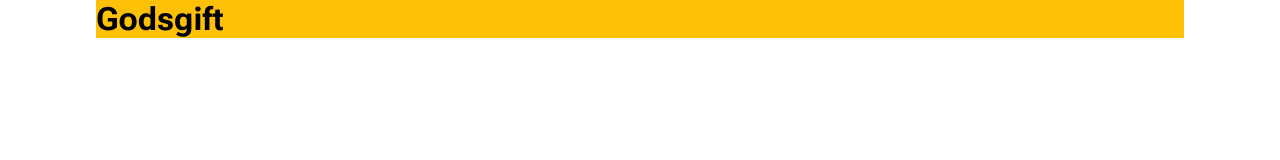
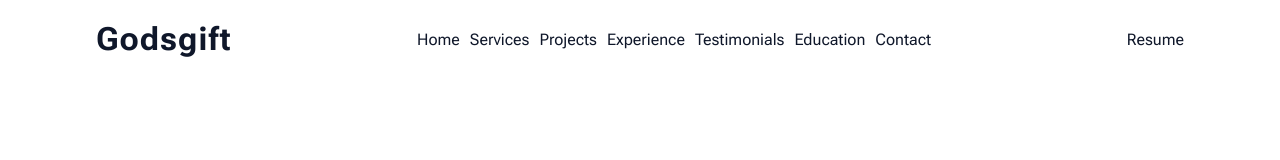
Before and after one commit to Godsgift-Dev/portfolio-website, a plain HTML site: page index.html in a window 1280 px wide. Drawn offline with Linux system fonts and the light colour scheme.

Commit message:
header navigations added

```diff
--- a/index.html
+++ b/index.html
@@ -10,6 +10,20 @@
     <div id="container">
         <header class="header">
             <h1>Godsgift</h1>
+            <nav class="nav-lists">
+                <ul>
+                    <li><a href="#home">Home</a></li>
+                    <li><a href="#services">Services</a></li>
+                    <li><a href="#projects">Projects</a></li>
+                    <li><a href="#experience">Experience</a></li>
+                    <li><a href="#testimonials">Testimonials</a></li>
+                    <li><a href="#education">Education</a></li>
+                    <li><a href="#contact">Contact</a></li>
+                </ul>
+            </nav>
+            <div>
+                <a href="#">Resume</a>
+            </div>
         </header>
     </div>
 </body>
--- a/style.css
+++ b/style.css
@@ -14,9 +14,35 @@
     box-sizing: border-box;
 }
 
+img {
+    max-width: 100%;
+    height: auto;
+}
+
+a {
+    text-decoration: none;
+    color: var(--color-heading);
+}
+
+li {
+    list-style: none;
+}
+
+p {
+    color: var(--color-paragraph);
+    font-size: 15px;
+    letter-spacing: 1px;
+}
+
+h1, h2, h3, h4, h5, h6 {
+    color: var(--color-heading);
+    letter-spacing: 1px;
+}
+
 body {
    font-family: "Roboto Flex", sans-serif;
    background-color: var(--color-background);
+   font-size: 16px;
 }
 
 #container {
@@ -24,5 +50,29 @@ body {
     flex-direction: column;
     width: 85%;
     margin: 0 auto;
-    background-color: var(--color-accent);
+    background-color: inherit;
 }
+
+#container .header {
+    display: flex;
+    align-items: center;
+    justify-content: space-between;
+    background-color: inherit;
+    overflow: hidden;
+    padding: 20px 0;
+}
+
+.header h1 {
+    font-size: 32px;
+    font-weight: bold;
+    text-transform: capitalize
+}
+
+.header .nav-lists ul {
+    display: inline-flex;
+    align-items: center;
+}
+
+.nav-lists ul li {
+    margin-right: 10px;
+}
```
